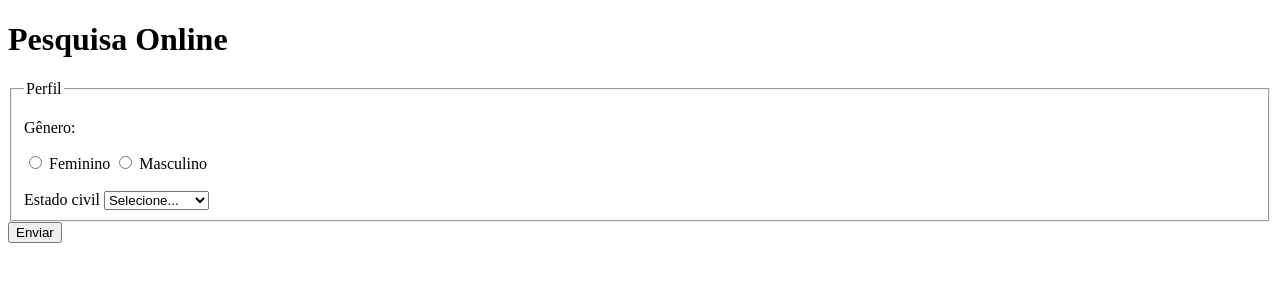
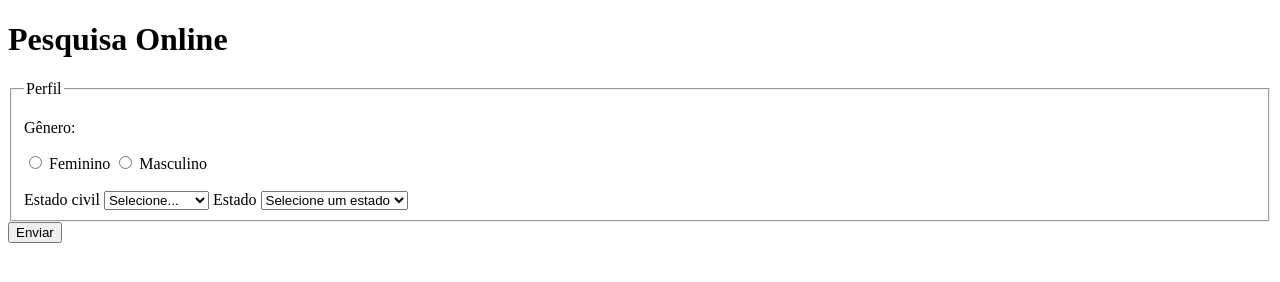
Before and after one commit to RonaldoMagalhaes2/pesquisa-culturama, a plain HTML site: page index.html in a window 1280 px wide. Drawn offline with Linux system fonts and the light colour scheme.

Commit message:
Adiciona opcoes de estado

```diff
--- a/index.html
+++ b/index.html
@@ -67,6 +67,39 @@
                     <option value="União Estável">União Estável</option>
                 </select>
 
+
+    <label for="userState">Estado</label>
+    <select name="userState">
+        <option value="">Selecione um estado</option>
+        <option value="AC">Acre</option>
+        <option value="AL">Alagoas</option>
+        <option value="AP">Amapá</option>
+        <option value="AM">Amazonas</option>
+        <option value="BA">Bahia</option>
+        <option value="CE">Ceará</option>
+        <option value="DF">Distrito Federal</option>
+        <option value="ES">Espírito Santo</option>
+        <option value="GO">Goiás</option>
+        <option value="MA">Maranhão</option>
+        <option value="MT">Mato Grosso</option>
+        <option value="MS">Mato Grosso do Sul</option>
+        <option value="MG">Minas Gerais</option>
+        <option value="PA">Pará</option>
+        <option value="PB">Paraíba</option>
+        <option value="PR">Paraná</option>
+        <option value="PE">Pernambuco</option>
+        <option value="PI">Piauí</option>
+        <option value="RJ">Rio de Janeiro</option>
+        <option value="RN">Rio Grande do Norte</option>
+        <option value="RS">Rio Grande do Sul</option>
+        <option value="RO">Rondônia</option>
+        <option value="RR">Roraima</option>
+        <option value="SC">Santa Catarina</option>
+        <option value="SP">São Paulo</option>
+        <option value="SE">Sergipe</option>
+        <option value="TO">Tocantins</option>
+    </select>
+
             </fieldset>
 
 
```
